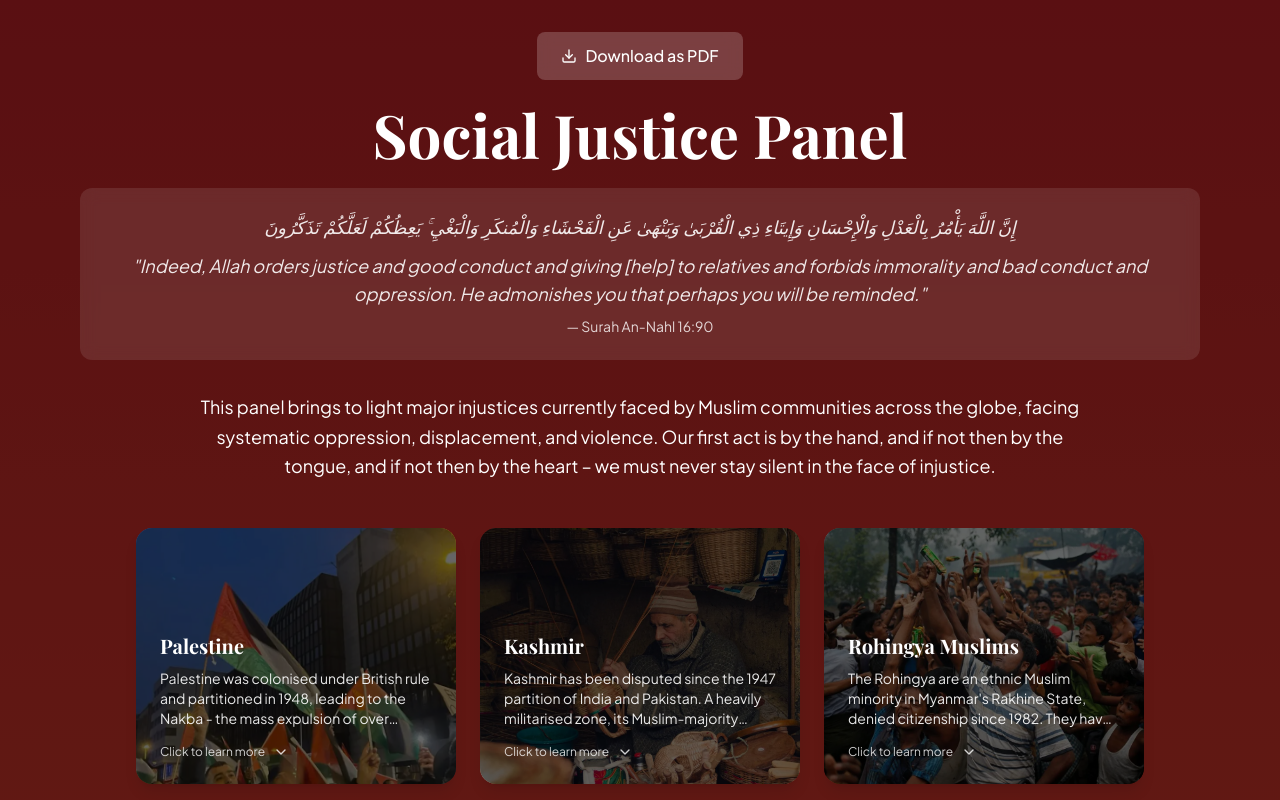
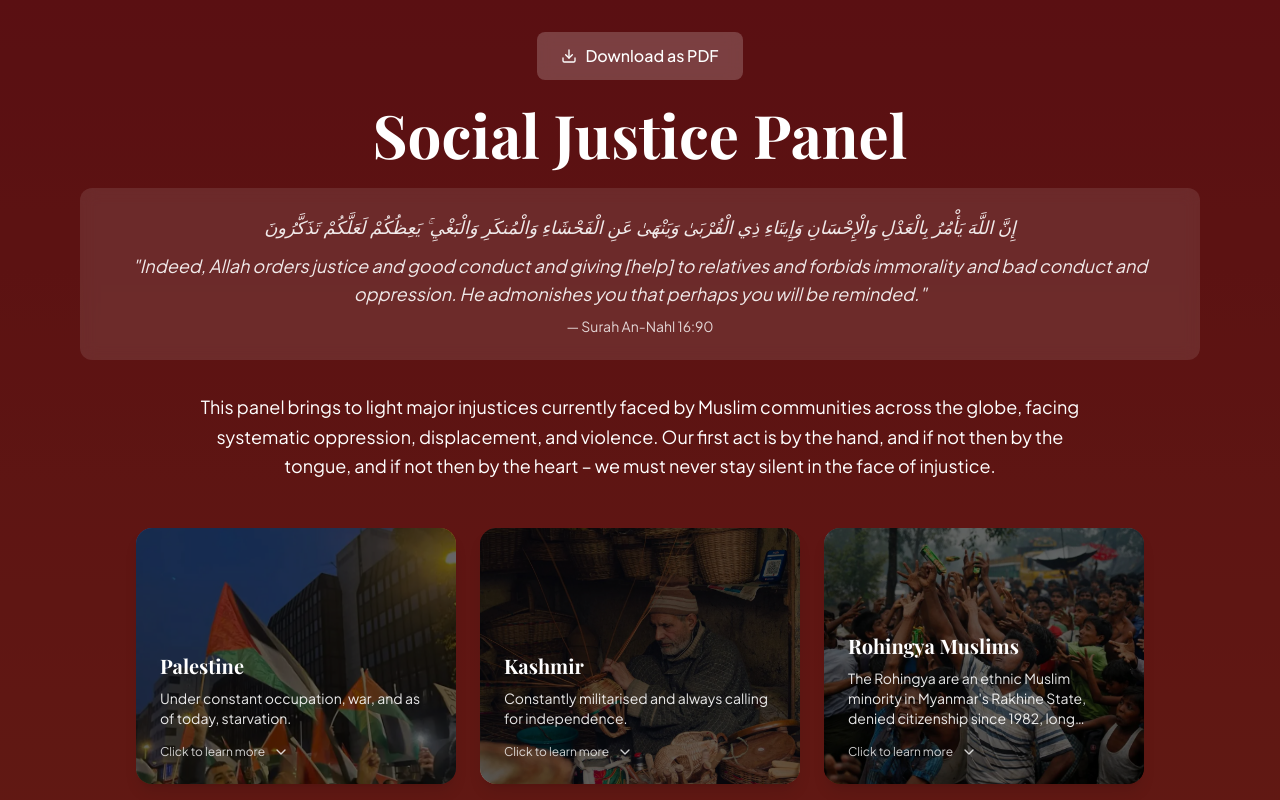
Before and after one commit to omarzdat/unswmsa-site, a React (Vite) app: page /sjp in a window 1280 px wide. Shown: the top 800 px of the page. Built offline with nearby package versions, Linux system fonts and the light colour scheme.

Commit message:
slight content alterations

```diff
--- a/src/pages/Panel.jsx
+++ b/src/pages/Panel.jsx
@@ -244,7 +244,7 @@ const SocialJusticePanel = () => {
       id: 'palestine',
       title: 'Palestine',
       image: '/assets/countries/palestine.webp',
-      brief: 'Palestine was colonised under British rule and partitioned in 1948, leading to the Nakba - the mass expulsion of over 750,000 Palestinians. Israel continues to occupy and annex Palestinian land, commit genocide on the Palestinian people, countless acts of war crimes and inhumane destruction of all life.',
+      brief: 'Under constant occupation, war, and as of today, starvation.',
       current: 'Since October 2023, Israel\'s genocide on Gaza has killed about 50,000 people. Entire lineages have been eradicated. The ICJ has warned of a plausible genocide yet no proper action has been taken. The international community is weak – from the Arab nations to the USA, Israel is in everyone\'s pockets. It is a bitter and sad reality we live in at the moment.',
       actions: [
         'Support: Boycotting!!! It works! Follow the BDS Movement! Boycott Maccas, Starbucks, Coca Cola and many more companies. It works – these companies feel the heat.',
@@ -257,7 +257,7 @@ const SocialJusticePanel = () => {
       id: 'kashmir',
       title: 'Kashmir',
       image: '/assets/countries/kashmir.webp',
-      brief: 'Kashmir has been disputed since the 1947 partition of India and Pakistan. A heavily militarised zone, its Muslim-majority population has long called for self-determination, resisting occupation and state violence. The fascist Indian government has constantly oppressed the Muslim people of Kashmir, imposing blockades, lockdowns and instilling hatred between the Hindu and Muslim population.',
+      brief: 'Constantly militarised and always calling for independence.',
       current: 'In 2019, India revoked Article 370, removing Kashmir\'s semi-autonomy. This meant Muslim Kashmiris lost many rights to own land and basic rights as citizens of India. This was followed by lockdowns, internet blackouts, curfews, mass arrests, and a silencing of any form of protest. Many protesters were injured, arrested and even killed. The brutalisation of military forces spearheaded by the fascist leader, Prime Minister Narendra Modi, has only been a force of destruction and degradation of the way of life for Muslim Kashmiris. Human rights groups continue to report torture, killings, and many rapes cases, yet the biased and discriminatory Indian government fails to act. There is a multitude of racism present in India at the moment, with thousands of Muslims facing persecution and abuse. Hindu extremists such as the RSS Group (one which PM Modi is part of) continue to plague the peace of India, pressing for discrimination and divide.',
       actions: [
         'Support: Stand With Kashmir Initiative',
@@ -269,7 +269,7 @@ const SocialJusticePanel = () => {
       id: 'rohingya',
       title: 'Rohingya Muslims',
       image: '/assets/countries/rohingya.webp',
-      brief: 'The Rohingya are an ethnic Muslim minority in Myanmar\'s Rakhine State, denied citizenship since 1982. They have long been subjected to persecution, statelessness, and exclusion. They have often been forgotten in the world and their story has not been paid attention to. They have faced persecution in their hometowns as well as in Bangladesh, where they seek refuge.',
+      brief: 'The Rohingya are an ethnic Muslim minority in Myanmar\'s Rakhine State, denied citizenship since 1982, long subjected to persecution, statelessness, and exclusion.',
       current: 'In 2017, the Myanmar military launched a brutal crackdown of the Rohingya population – many villages burned, hundreds of women raped, and thousands of innocent families killed. Over 1 million Rohingya people now live in overcrowded refugee camps in Bangladesh, with no clear path to safety or return. These refugee camps are not safe either – there have been reports of abuse and discrimination in these camps as well at the behest of Bangladeshi authorities. In recent times, ex-PM Sheikh Hasina of Bangladesh was involved in multiple atrocities and persecutions of Rohingya Muslims in Bangladesh. Her exile pushed by the youth of Bangladesh was a hopeful sign, however there is still a lot of silence on this issue and a lot of persecution still exists.',
       actions: [
         'Support: Human Rights Watch Rohingya Projects',
@@ -282,7 +282,7 @@ const SocialJusticePanel = () => {
       id: 'uyghur',
       title: 'Uyghur Muslims',
       image: '/assets/countries/uyghur.webp',
-      brief: 'Uyghur Muslims are a Turkic ethnic group in China\'s Xinjiang region. Since 2014, the Chinese government has escalated a campaign of forced assimilation, under the guise of counter-terrorism. Uyghur Muslims have faced persecution for years, yet their story has been actively silenced by the Chinese government.',
+      brief: 'Uyghur Muslims have faced persecution for years, yet their story has been actively silenced by the Chinese government.',
       current: 'Over 1 million Uyghurs have been detained in "re-education" camps. These camps involve the removal of Islam from within Uyghur communities to try and destroy any remnants of Islamic teachings and principles in the population. Testimonies reveal there has been torture, forced labour, sexual abuse, and mass surveillance of Uyghur Muslims. Men are forced to remove their beards, women forced to marry non Muslim men and accept the rape that ensues, children brainwashed and all Islam wiped away. Mosques, cemeteries, and the Arabic language are all being slowly erased. The Athan is changed to include praise for China\'s leadership, must be in Chinese and must not resonate to classical Islamic traditions. Mosques are converted into night clubs and graves are desecrated.',
       actions: [
         'Support: Campaign for Uyghurs, Uyghur Human Rights Project',
@@ -295,7 +295,7 @@ const SocialJusticePanel = () => {
       id: 'sudan',
       title: 'Sudan',
       image: '/assets/countries/sudan.webp',
-      brief: 'Sudan has experienced decades of conflict rooted in colonial legacies, ethnic tensions, marginalisation of Muslims, and authoritarian rule. The Darfur genocide (2003-current) and the secession of South Sudan in 2011 left the country fractured. In 2019, a popular revolution ousted longtime dictator Omar al-Bashir, raising hopes for democracy and peace to the people.',
+      brief: 'Sudan has experienced decades of conflict rooted in colonial legacies, ethnic tensions, marginalisation of Muslims, and authoritarian rule.',
       current: 'Since April 2023, Sudan has been plunged into a brutal civil war between the Sudanese Armed Forces (SAF) and the Rapid Support Forces (RSF). Over 20k civilians have been killed, thousands more raped or tortured, and over 10 million displaced - the largest displacement crisis in the world today. Entire cities like El Geneina have been ethnically cleansed, especially targeting the Masalit people in West Darfur. Over 25 million people need humanitarian aid. Communication and internet blackouts hide atrocities. Aid is blocked or looted. The international community remains largely silent.',
       actions: [
         'Support: Emergency Relief by Sudanese American Physicians Association (SAPA)',
```
